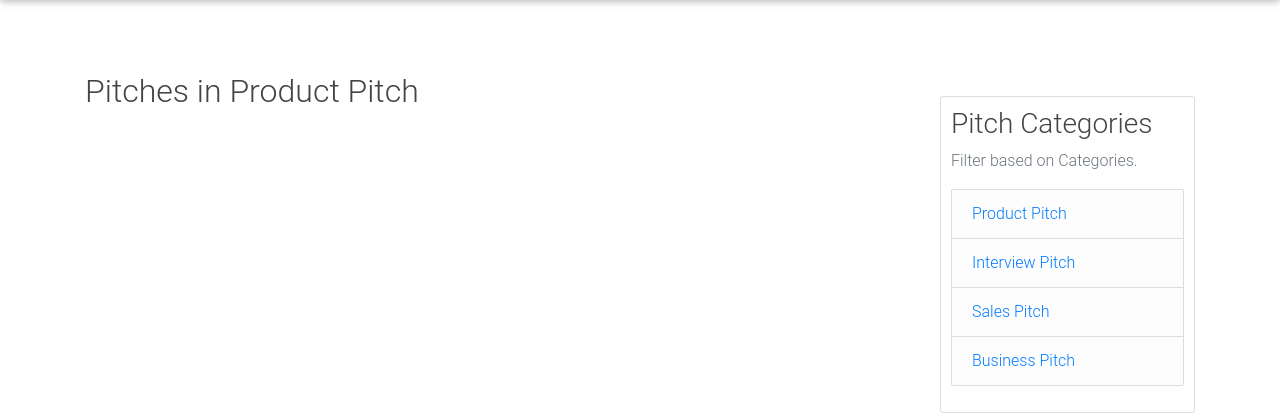
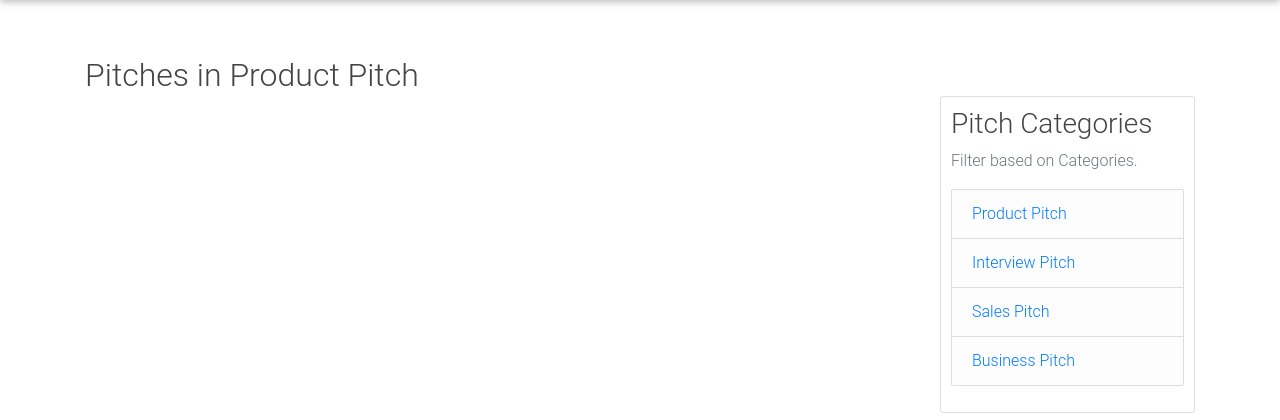
Before and after one commit to josylad/Flask-Pitch, a Flask app: a page that uses app/templates/category.html in a window 1280 px wide. Shown: the part 56-476 px from the top of the page. Run offline with Flask 2, Linux system fonts and the light colour scheme; data that the repository does not hold is empty; some libraries are stand-ins or nearby versions.

Commit message:
update html template

```diff
--- a/app/templates/category.html
+++ b/app/templates/category.html
@@ -1,7 +1,7 @@
 {% extends "layout.html" %}
 
 {% block content%}
-    <h2 class="mb-4 mt-5 pt-4"> Pitches in {{category}} </h2>
+    <h2 class="mb-4 mt-5 pt-2"> Pitches in {{category}} </h2>
 
     {% for post in post %}
 
```
